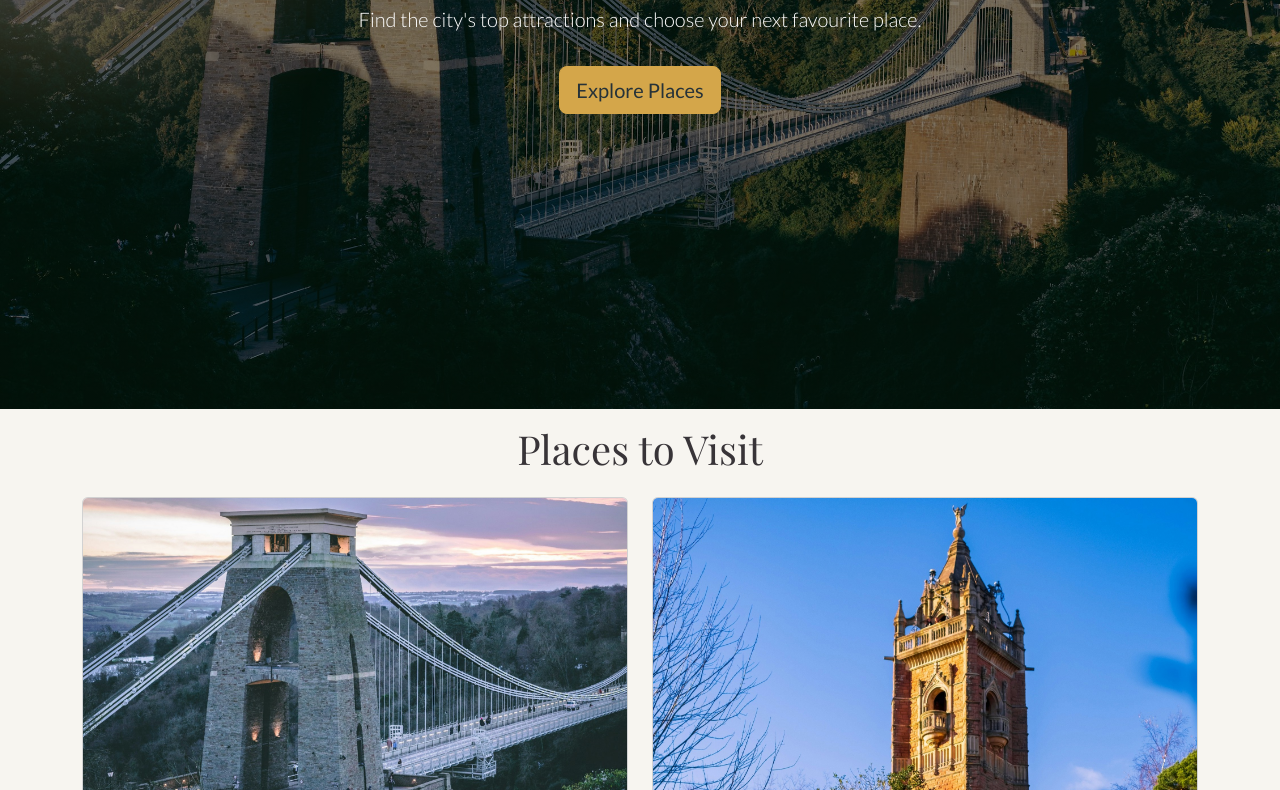
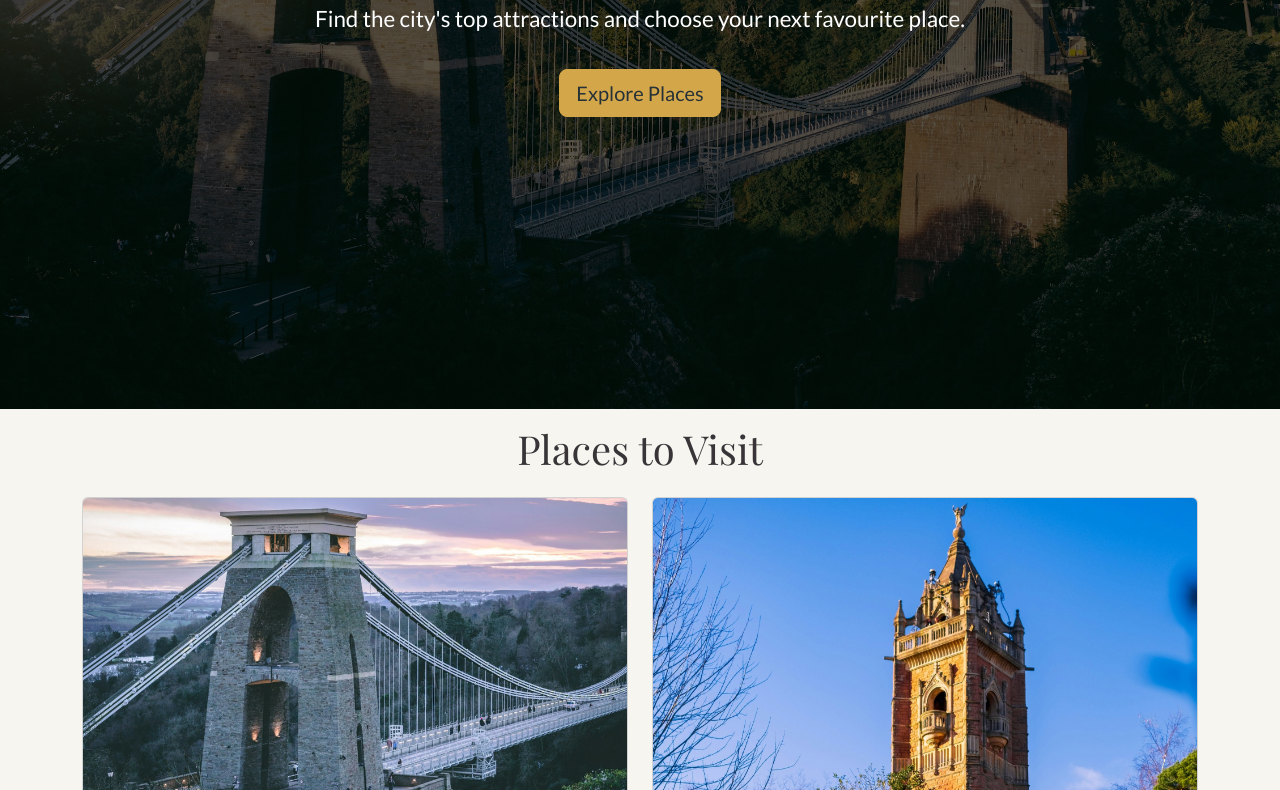
Before and after one commit to SalarFarahani/bristolpedia, a plain HTML site: page index.html in a window 1280 px wide. Shown: the part 465-1255 px from the top of the page. Drawn offline with nearby package versions, Linux system fonts and the light colour scheme; a web font is replaced by a local one.

Commit message:
Improve hero text contrast and readability

```diff
--- a/assets/css/style.css
+++ b/assets/css/style.css
@@ -58,7 +58,7 @@ h6 {
 #hero {
   min-height: 100vh;
   background-image:
-    linear-gradient(rgba(0, 0, 0, 0.5), rgba(0, 0, 0, 0.5)),
+    linear-gradient(rgba(0, 0, 0, 0.65), rgba(0, 0, 0, 0.65)),
     url("../images/clifton-suspension-bridge.jpg");
   background-size: cover;
   background-position: center;
@@ -69,6 +69,12 @@ h6 {
   text-align: center;
   gap: 1rem;
   color: white;
+}
+/* Hero heading and lead text styling */
+#hero .lead {
+    font-size: 1.4rem;
+    font-weight: 500;
+    line-height: 1.6;
 }
 
 /* Hero CTA button colours */
```
